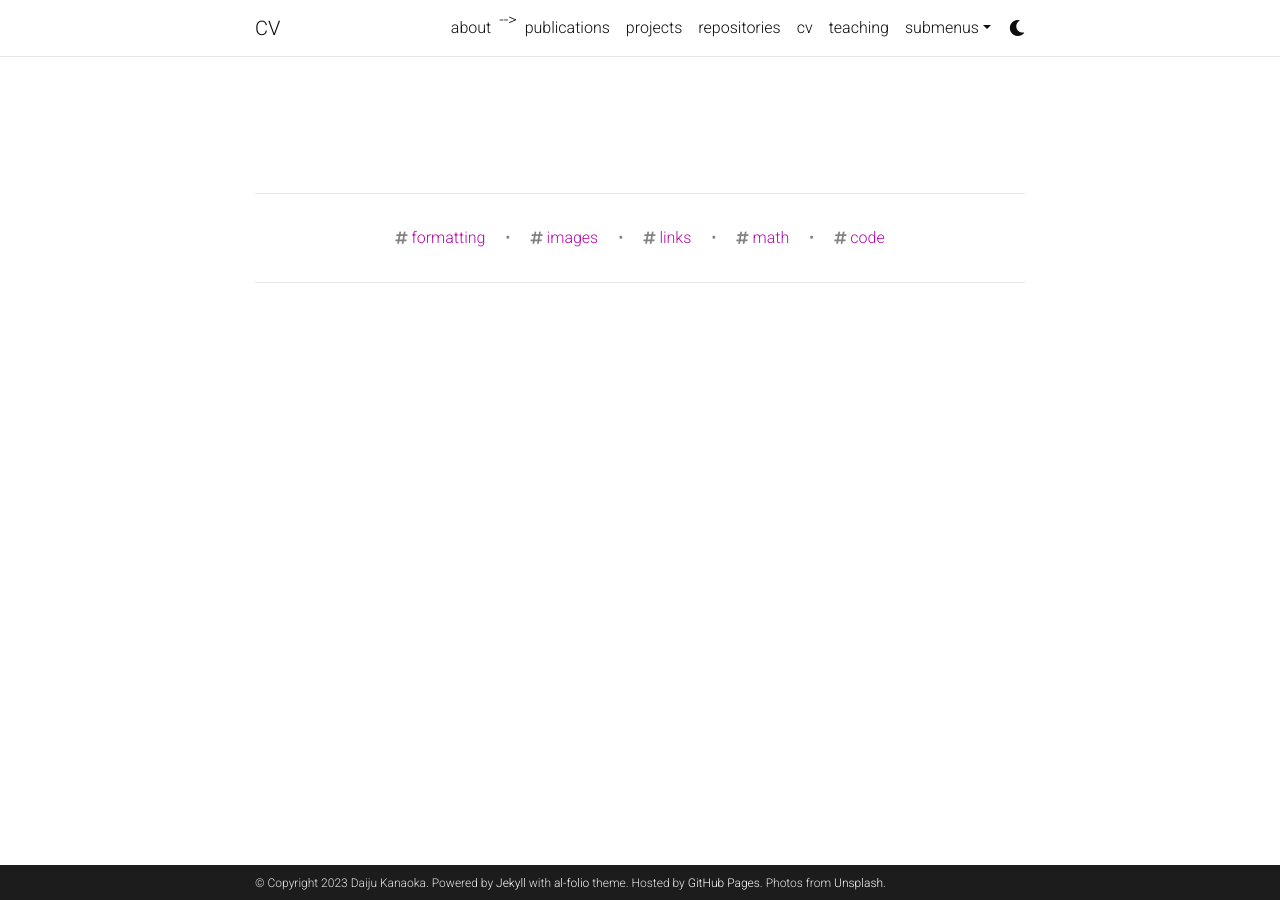
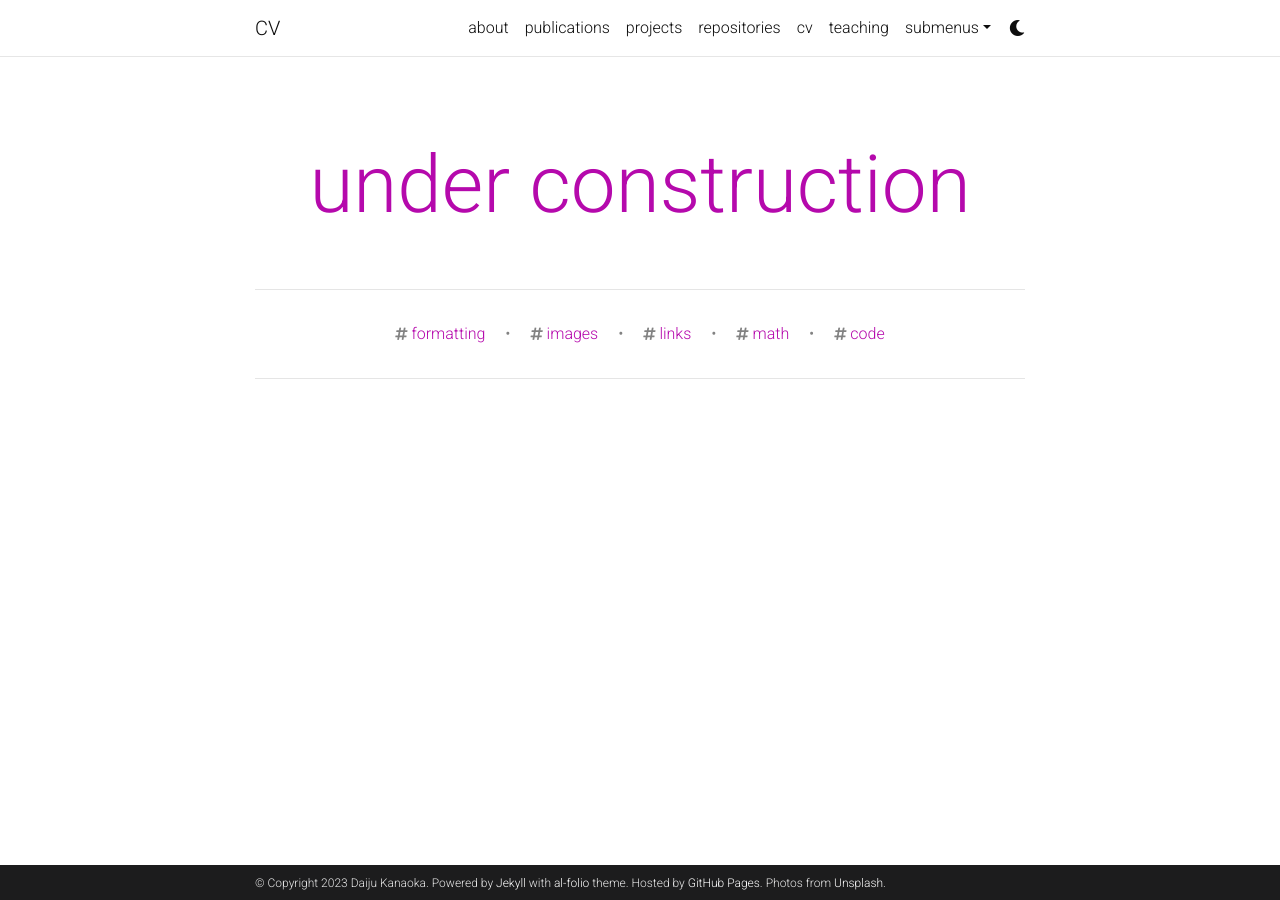
Before and after one commit to haganeLego/haganeLego.github.io, a Jekyll site: the page built from blog/index.html, in a window 1280 px wide. Built offline with Jekyll 4.4.1, drawn with Linux system fonts in a browser that asks for light colours; comment, search, counter and statistics services are not loaded; a style sheet for code colours, icons or effects is not loaded.

Commit message:
[update] disabled blog re

```diff
--- a/_config.yml
+++ b/_config.yml
@@ -9,7 +9,7 @@ last_name: Kanaoka
 email: kanaoka.daiju327@mail.kyutech.jp
 description: > # the ">" symbol means to ignore newlines until "footer_text:"
   I received the B.Eng and the M.Eng degree from Kyushu Institute of Technology, Japan, in 2020 and 2022.
-  I'm currently in a Ph.D. student in the graduate school of Life Science and Systems Engineering, Kyushu Institute of Technology.
+  I am currently in a Ph.D. student in the graduate school of Life Science and Systems Engineering, Kyushu Institute of Technology.
   My research interest includes object recognition, multimodal learning and domestic service robots.
 footer_text: >
   Powered by <a href="https://jekyllrb.com/" target="_blank">Jekyll</a> with <a href="https://github.com/alshedivat/al-folio">al-folio</a> theme.
@@ -122,8 +122,8 @@ bing_site_verification:  # out your bing-site-verification ID (Bing Webmaster)
 # Blog (disabled)
 # -----------------------------------------------------------------------------
 
-# blog_name: remove # blog_name will be displayed in your blog page
-# blog_nav_title: blog # your blog must have a title for it to be displayed in the nav bar
+blog_name: under construction # blog_name will be displayed in your blog page
+blog_nav_title:  # your blog must have a title for it to be displayed in the nav bar
 # blog_description: a simple whitespace theme for academics
 # permalink: /blog/:year/:title/
 
--- a/_includes/header.html
+++ b/_includes/header.html
@@ -53,14 +53,14 @@
               </li>
               {% if site.blog_nav_title %}
               <!-- Blog -->
-              <!-- <li class="nav-item {% if page.url contains 'blog' %}active{% endif %}">
+              <li class="nav-item {% if page.url contains 'blog' %}active{% endif %}">
                 <a class="nav-link" href="{{ '/blog/' | relative_url }}">{{ site.blog_nav_title }}
                   {%- if page.url contains 'blog' -%}
                   <span class="sr-only">(current)</span>
                   {%- endif -%}
                 </a>
               </li>
-              {%- endif %} -->
+              {%- endif %}
 
               <!-- Other pages -->
               {%- assign sorted_pages = site.pages | sort: "nav_order" -%}
```
